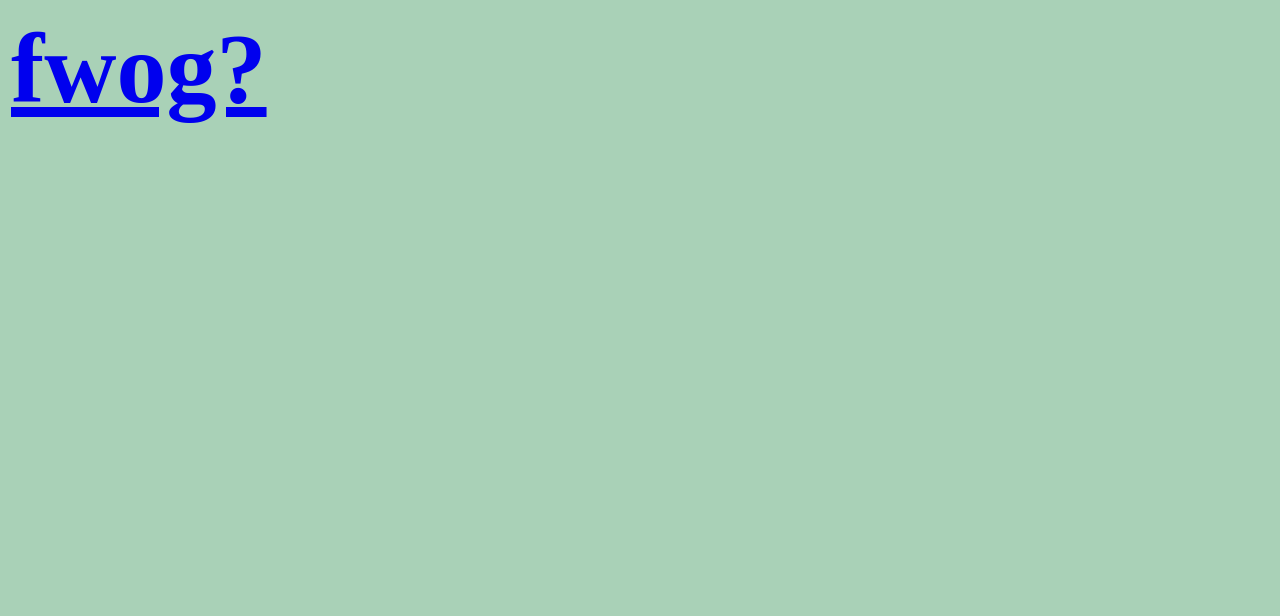
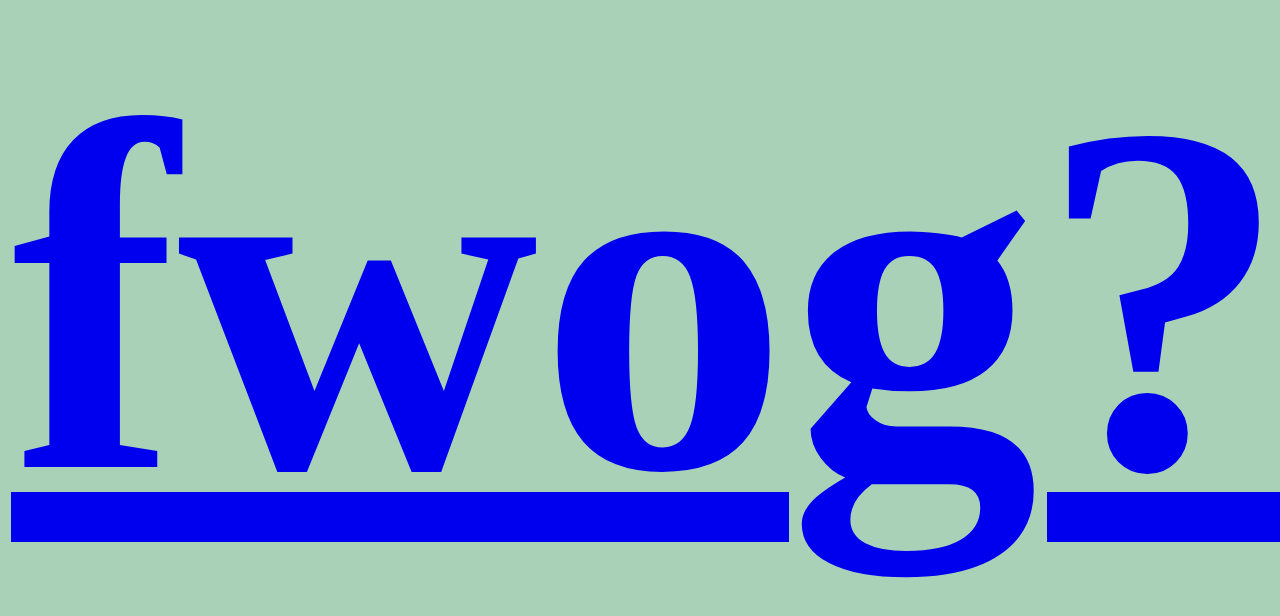
Before and after one commit to helenapeng/helena, a plain HTML site: page index.html in a window 1280 px wide. Drawn offline with Linux system fonts and the light colour scheme.

Commit message:
Update index.html

```diff
--- a/index.html
+++ b/index.html
@@ -5,7 +5,8 @@
         color: white;
         background-color: #a9d1b7;
         h1 {
-  font-size: 100px;
+  font-size: 500px;
+
 }
       }
     </style>
```
